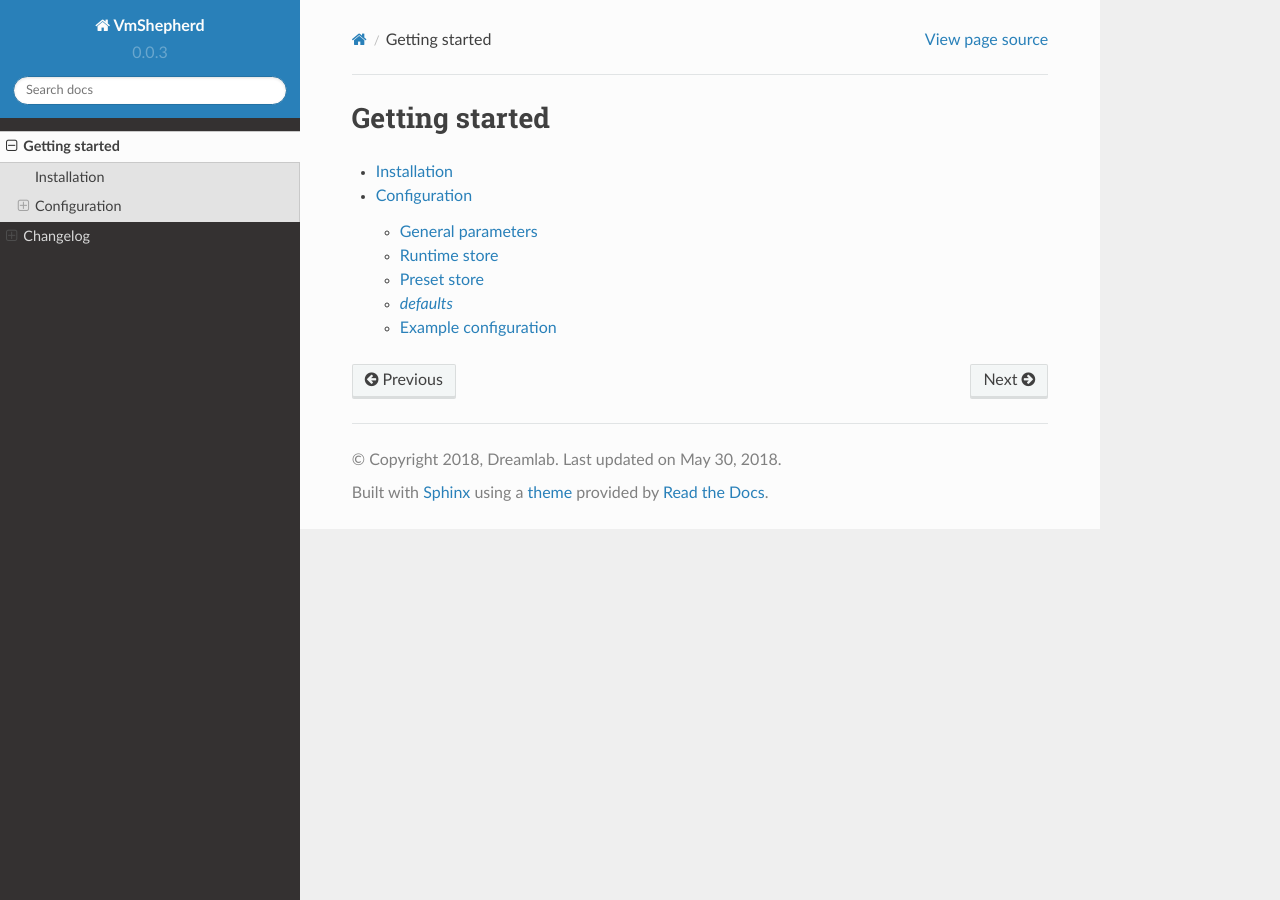
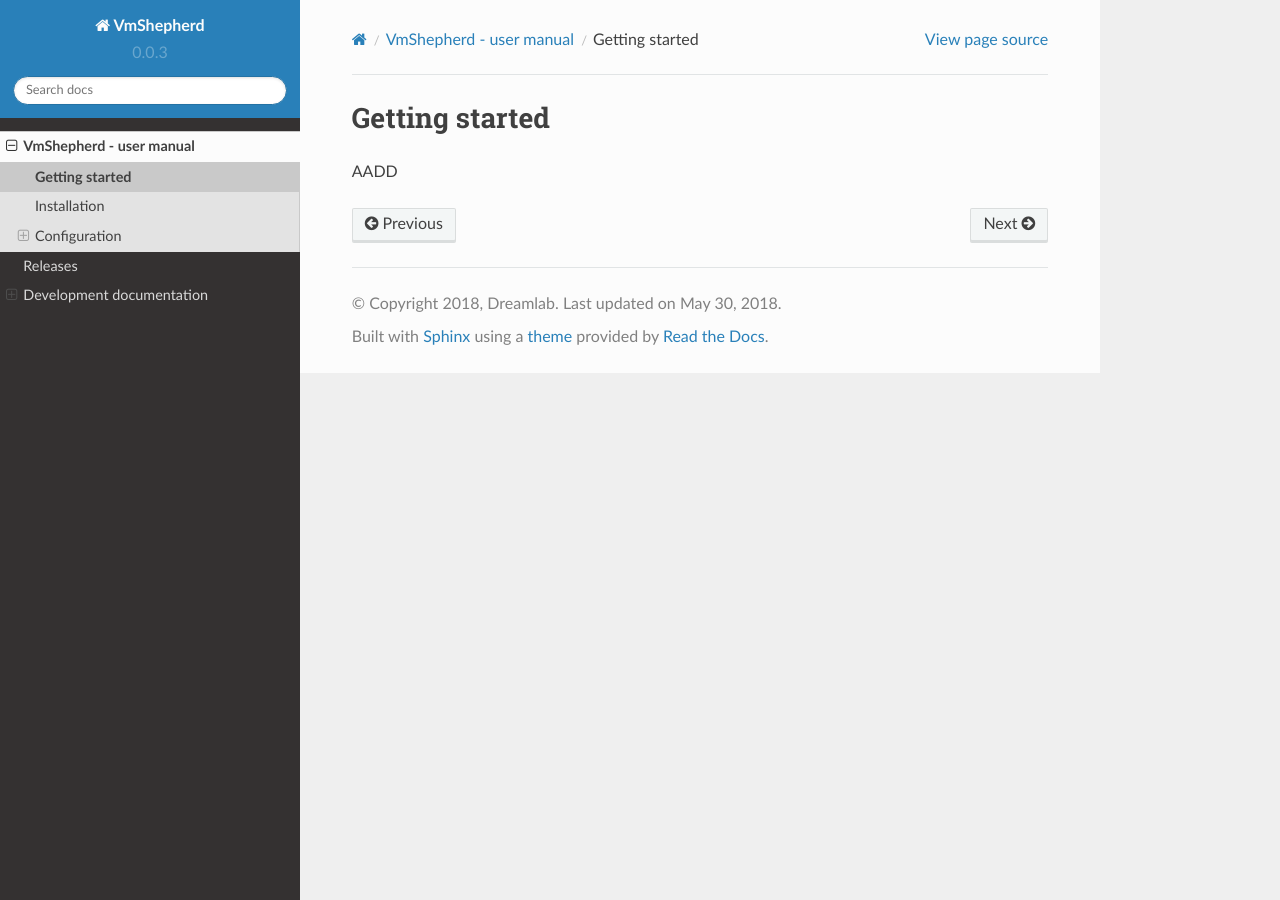
Before and after one commit to DreamLab/VmShepherd, a Sphinx documentation site: the page built from docs/user/getting_started.rst, in a window 1280 px wide. Built offline with Sphinx 7.4.7 and the Read the Docs theme 2.0.0, drawn with Linux system fonts in a browser that asks for light colours; pages that are not in the unit, such as notebooks, are missing from menus; some of the changed lines change nothing that is shown.

Commit message:
releases

```diff
--- /dev/null
+++ b/docs/development/index.rst
@@ -0,0 +1,8 @@
+=========================
+Development documentation
+=========================
+
+.. toctree::
+   :maxdepth: 2
+
+   reference/index
--- /dev/null
+++ b/docs/development/reference/index.rst
@@ -0,0 +1,7 @@
+References
+==========
+
+.. toctree::
+   :maxdepth: 4
+
+   vmshepherd
--- /dev/null
+++ b/docs/development/reference/vmshepherd.drivers.rst
@@ -0,0 +1,10 @@
+vmshepherd.drivers package
+==========================
+
+Module contents
+---------------
+
+.. automodule:: vmshepherd.drivers
+    :members:
+    :undoc-members:
+    :show-inheritance:
--- /dev/null
+++ b/docs/development/reference/vmshepherd.healthcheck.rst
@@ -0,0 +1,38 @@
+vmshepherd.healthcheck package
+==============================
+
+Submodules
+----------
+
+vmshepherd.healthcheck.abstract module
+--------------------------------------
+
+.. automodule:: vmshepherd.healthcheck.abstract
+    :members:
+    :undoc-members:
+    :show-inheritance:
+
+vmshepherd.healthcheck.dummy\_healthcheck module
+------------------------------------------------
+
+.. automodule:: vmshepherd.healthcheck.dummy_healthcheck
+    :members:
+    :undoc-members:
+    :show-inheritance:
+
+vmshepherd.healthcheck.http\_healthcheck module
+-----------------------------------------------
+
+.. automodule:: vmshepherd.healthcheck.http_healthcheck
+    :members:
+    :undoc-members:
+    :show-inheritance:
+
+
+Module contents
+---------------
+
+.. automodule:: vmshepherd.healthcheck
+    :members:
+    :undoc-members:
+    :show-inheritance:
--- /dev/null
+++ b/docs/development/reference/vmshepherd.http.rst
@@ -0,0 +1,22 @@
+vmshepherd.http package
+=======================
+
+Submodules
+----------
+
+vmshepherd.http.rpc\_api module
+-------------------------------
+
+.. automodule:: vmshepherd.http.rpc_api
+    :members:
+    :undoc-members:
+    :show-inheritance:
+
+
+Module contents
+---------------
+
+.. automodule:: vmshepherd.http
+    :members:
+    :undoc-members:
+    :show-inheritance:
--- /dev/null
+++ b/docs/development/reference/vmshepherd.iaas.rst
@@ -0,0 +1,54 @@
+vmshepherd.iaas package
+=======================
+
+Submodules
+----------
+
+vmshepherd.iaas.abstract module
+-------------------------------
+
+.. automodule:: vmshepherd.iaas.abstract
+    :members:
+    :undoc-members:
+    :show-inheritance:
+
+vmshepherd.iaas.dummy\_driver module
+------------------------------------
+
+.. automodule:: vmshepherd.iaas.dummy_driver
+    :members:
+    :undoc-members:
+    :show-inheritance:
+
+vmshepherd.iaas.exception module
+--------------------------------
+
+.. automodule:: vmshepherd.iaas.exception
+    :members:
+    :undoc-members:
+    :show-inheritance:
+
+vmshepherd.iaas.openstack\_driver module
+----------------------------------------
+
+.. automodule:: vmshepherd.iaas.openstack_driver
+    :members:
+    :undoc-members:
+    :show-inheritance:
+
+vmshepherd.iaas.vm module
+-------------------------
+
+.. automodule:: vmshepherd.iaas.vm
+    :members:
+    :undoc-members:
+    :show-inheritance:
+
+
+Module contents
+---------------
+
+.. automodule:: vmshepherd.iaas
+    :members:
+    :undoc-members:
+    :show-inheritance:
--- /dev/null
+++ b/docs/development/reference/vmshepherd.presets.rst
@@ -0,0 +1,46 @@
+vmshepherd.presets package
+==========================
+
+Submodules
+----------
+
+vmshepherd.presets.abstract module
+----------------------------------
+
+.. automodule:: vmshepherd.presets.abstract
+    :members:
+    :undoc-members:
+    :show-inheritance:
+
+vmshepherd.presets.directory\_driver module
+-------------------------------------------
+
+.. automodule:: vmshepherd.presets.directory_driver
+    :members:
+    :undoc-members:
+    :show-inheritance:
+
+vmshepherd.presets.gitrepo\_driver module
+-----------------------------------------
+
+.. automodule:: vmshepherd.presets.gitrepo_driver
+    :members:
+    :undoc-members:
+    :show-inheritance:
+
+vmshepherd.presets.preset module
+--------------------------------
+
+.. automodule:: vmshepherd.presets.preset
+    :members:
+    :undoc-members:
+    :show-inheritance:
+
+
+Module contents
+---------------
+
+.. automodule:: vmshepherd.presets
+    :members:
+    :undoc-members:
+    :show-inheritance:
--- /dev/null
+++ b/docs/development/reference/vmshepherd.rst
@@ -0,0 +1,50 @@
+vmshepherd package
+==================
+
+Subpackages
+-----------
+
+.. toctree::
+
+    vmshepherd.drivers
+    vmshepherd.healthcheck
+    vmshepherd.http
+    vmshepherd.iaas
+    vmshepherd.presets
+    vmshepherd.runtime
+
+Submodules
+----------
+
+vmshepherd.app module
+---------------------
+
+.. automodule:: vmshepherd.app
+    :members:
+    :undoc-members:
+    :show-inheritance:
+
+vmshepherd.utils module
+-----------------------
+
+.. automodule:: vmshepherd.utils
+    :members:
+    :undoc-members:
+    :show-inheritance:
+
+vmshepherd.worker module
+------------------------
+
+.. automodule:: vmshepherd.worker
+    :members:
+    :undoc-members:
+    :show-inheritance:
+
+
+Module contents
+---------------
+
+.. automodule:: vmshepherd
+    :members:
+    :undoc-members:
+    :show-inheritance:
--- /dev/null
+++ b/docs/development/reference/vmshepherd.runtime.rst
@@ -0,0 +1,30 @@
+vmshepherd.runtime package
+==========================
+
+Submodules
+----------
+
+vmshepherd.runtime.abstract module
+----------------------------------
+
+.. automodule:: vmshepherd.runtime.abstract
+    :members:
+    :undoc-members:
+    :show-inheritance:
+
+vmshepherd.runtime.inmemory\_driver module
+------------------------------------------
+
+.. automodule:: vmshepherd.runtime.inmemory_driver
+    :members:
+    :undoc-members:
+    :show-inheritance:
+
+
+Module contents
+---------------
+
+.. automodule:: vmshepherd.runtime
+    :members:
+    :undoc-members:
+    :show-inheritance:
--- a/docs/index.rst
+++ b/docs/index.rst
@@ -5,8 +5,8 @@
 .. toctree::
    :maxdepth: 2
 
-   user/getting_started
-   changelog
+   user/index
+   releases/index
    development/index
 
 Indices and tables
--- /dev/null
+++ b/docs/releases/index.rst
@@ -0,0 +1,9 @@
+========
+Releases
+========
+
+.. toctree::
+   :maxdepth: 1
+
+   roadmap
+   changelog
--- a/docs/user/getting_started.rst
+++ b/docs/user/getting_started.rst
@@ -2,8 +2,4 @@
 Getting started
 ===============
 
-.. toctree::
-   :maxdepth: 2
-
-   installation
-   configuration
+AADD
--- /dev/null
+++ b/docs/user/index.rst
@@ -0,0 +1,10 @@
+========================
+VmShepherd - user manual
+========================
+
+.. toctree::
+   :maxdepth: 2
+
+   getting_started
+   installation
+   configuration
```
Also changed, not shown: docs/releases/changelog.rst (renamed from docs/changelog.rst).
